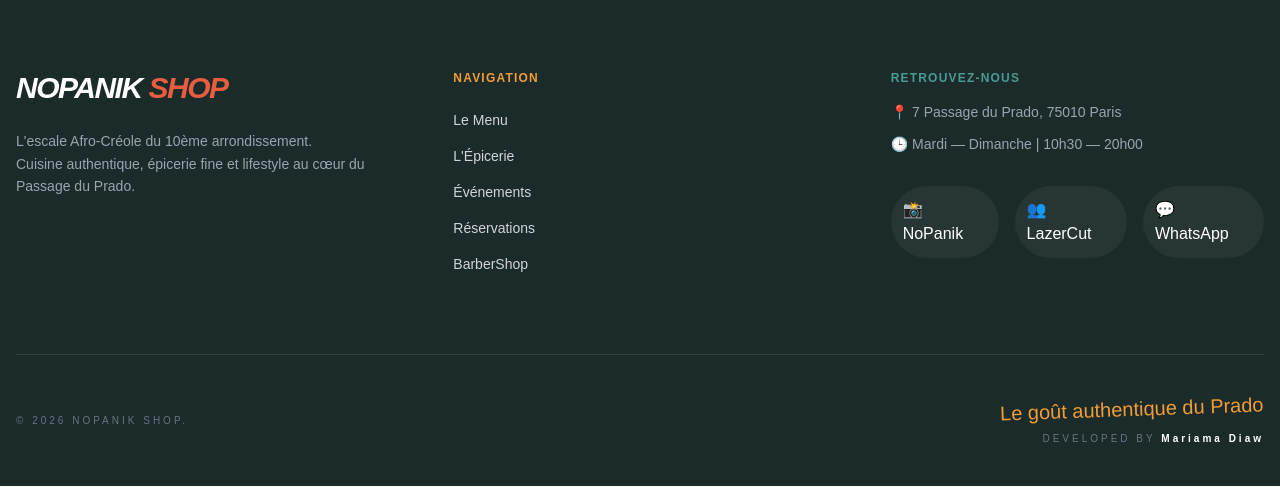
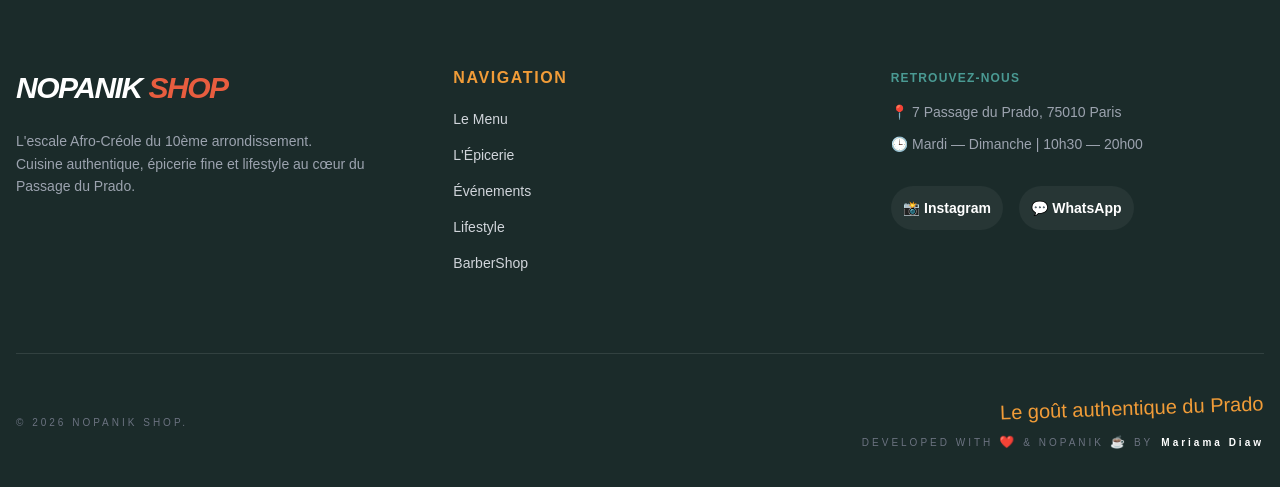
Before and after one commit to YamsTheBee/restaurant-nopanikshop-website, a React (Vite) app: page / in a window 1280 px wide. Shown: the part 6859-7346 px from the top of the page. Built offline with nearby package versions, Linux system fonts and the light colour scheme.

Commit message:
style: add animated underline and hover effect to developer Signature

```diff
--- a/src/components/Footer.tsx
+++ b/src/components/Footer.tsx
@@ -6,7 +6,10 @@
   const [isProModalOpen, setIsProModalOpen] = useState(false);
 
   return (
-    <footer className="bg-[#1b2b2a] text-white pt-20 pb-10 px-4 border-t border-white/5">
+    <footer
+      className="bg-[#1b2b2a] text-white pt-20 pb-10 px-4 border-t border-white/5"
+      id="contact"
+    >
       <div className="max-w-7xl mx-auto">
         <div className="grid grid-cols-1 md:grid-cols-3 gap-16 mb-20">
           {/* Brand & Concept */}
@@ -24,7 +27,7 @@
 
           {/* Navigation */}
           <div className="space-y-6">
-            <h3 className="text-[#f19c38] uppercase font-black text-xs tracking-widest">
+            <h3 className="text-[#f19c38] uppercase font-black text-md tracking-widest">
               Navigation
             </h3>
             <ul className="space-y-4 font-medium text-sm">
@@ -36,7 +39,6 @@
                   Le Menu
                 </a>
               </li>
-
               <li>
                 <a
                   href="#epicerie"
@@ -45,10 +47,9 @@
                   L'Épicerie
                 </a>
               </li>
-
               <li>
                 <a
-                  href=" Événements"
+                  href="#evenements"
                   className="text-gray-300 hover:text-[#e85d3f] transition-colors"
                 >
                   Événements
@@ -56,10 +57,10 @@
               </li>
               <li>
                 <a
-                  href="Réservations"
+                  href="#lifestyle"
                   className="text-gray-300 hover:text-[#e85d3f] transition-colors"
                 >
-                  Réservations
+                  Lifestyle
                 </a>
               </li>
               <li>
@@ -85,33 +86,20 @@
               </address>
             </div>
 
-            <div className="flex gap-4">
-              {/* Lien NoPanik Shop */}
+            <div className="flex flex-wrap gap-4">
               <a
                 href="https://www.instagram.com/nopanikshop/"
                 target="_blank"
                 rel="noreferrer"
-                className="bg-white/5 hover:bg-[#e85d3f] p-3 rounded-full transition-all text-l"
+                className="bg-white/5 hover:bg-[#e85d3f] p-3 rounded-full transition-all text-sm font-bold"
               >
-                📸 NoPanik
+                📸 Instagram
               </a>
-              {/* Lien Barber / LazerCut */}
-              <a
-                href="https://www.instagram.com/lazercuts/"
-                target="_blank"
-                rel="noreferrer"
-                aria-label="Suivre LazerCut sur Instagram"
-                className="bg-white/5 hover:bg-[#e85d3f] p-3 rounded-full transition-all text-l"
-              >
-                👥 LazerCut
-              </a>
-              {/* Lien WhatsApp */}
               <a
                 href="https://wa.me/33621744523"
                 target="_blank"
                 rel="noreferrer"
-                aria-label="Nous contacter sur WhatsApp"
-                className="bg-white/5 hover:bg-[#e85d3f] p-3 rounded-full transition-all text-l"
+                className="bg-white/5 hover:bg-[#e85d3f] p-3 rounded-full transition-all text-sm font-bold"
               >
                 💬 WhatsApp
               </a>
@@ -120,30 +108,46 @@
         </div>
 
         {/* Bottom Bar */}
-        <div className="pt-10 border-t border-white/10 flex flex-col md:flex-row justify-between items-center gap-6">
+        <div className="pt-10 border-t border-white/10 flex flex-col md:flex-row justify-between items-center gap-8">
           <div className="text-[10px] text-gray-500 uppercase tracking-[3px]">
             © {currentYear} NoPanik Shop.
           </div>
 
-          <div className="flex flex-col items-center md:items-end gap-2">
+          <div className="flex flex-col items-center md:items-end gap-3 text-center md:text-right">
             <p className="font-permanent-marker text-xl text-[#f19c38] -rotate-2">
               Le goût authentique du Prado
             </p>
-            <p className="text-[10px] text-gray-500 uppercase tracking-[3px]">
-              Developed by {/* Le bouton déclencheur */}
+
+            <p className="text-[10px] text-gray-500 uppercase tracking-[3px] flex items-center gap-1 flex-wrap justify-center md:justify-end">
+              Developed with
+              <span
+                className="text-red-500 text-xs mx-0.5"
+                role="img"
+                aria-label="love"
+              >
+                ❤️
+              </span>
+              & NoPanik
+              <span className="text-xs mx-0.5" role="img" aria-label="coffee">
+                ☕
+              </span>
+              by
               <button
                 type="button"
                 onClick={() => setIsProModalOpen(true)}
-                className="text-white hover:text-[#f19c38] font-bold transition-colors cursor-pointer"
+                className="group relative ml-1 text-white font-bold transition-all duration-300 cursor-pointer overflow-hidden"
               >
-                Mariama Diaw
+                <span className="group-hover:text-[#f19c38] transition-colors duration-300">
+                  Mariama Diaw
+                </span>
+                {/* Ligne de soulignement animée */}
+                <span className="absolute left-0 bottom-0 w-0 h-[1px] bg-[#f19c38] transition-all duration-300 group-hover:w-full" />
               </button>
             </p>
           </div>
         </div>
       </div>
 
-      {/* Rendu de la modale */}
       <MariamaProModal
         isOpen={isProModalOpen}
         onClose={() => setIsProModalOpen(false)}
```
